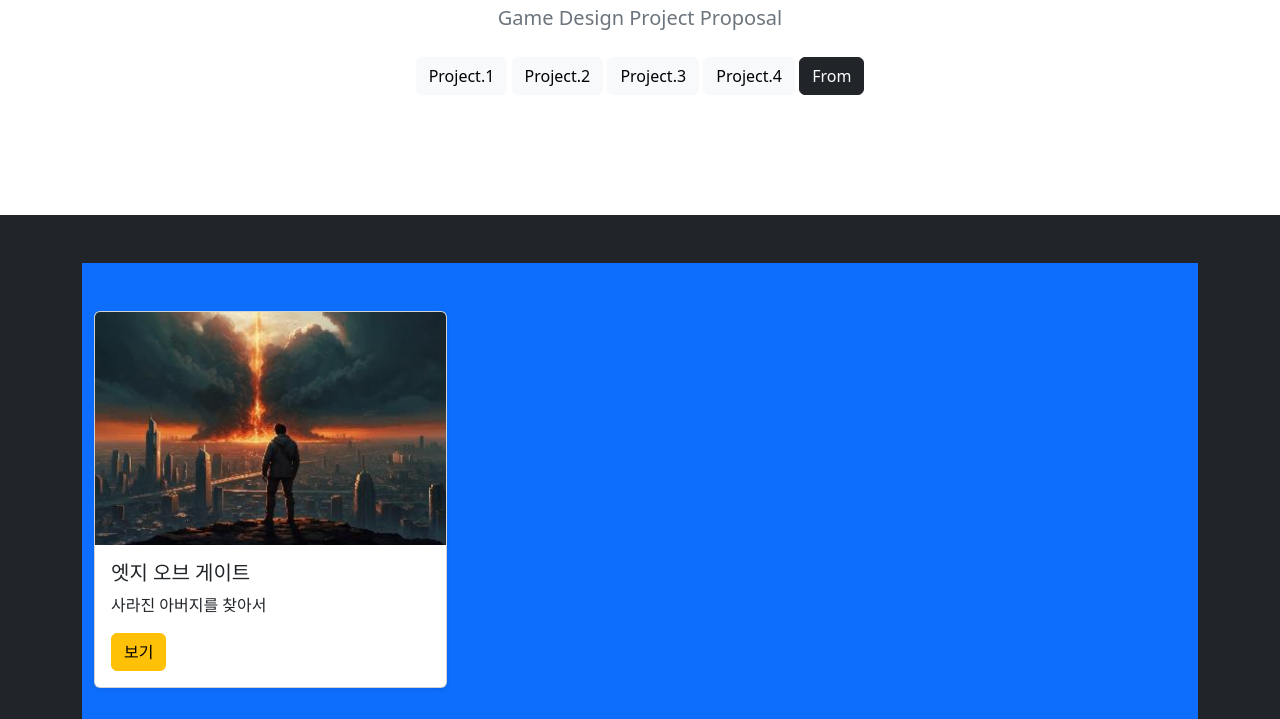
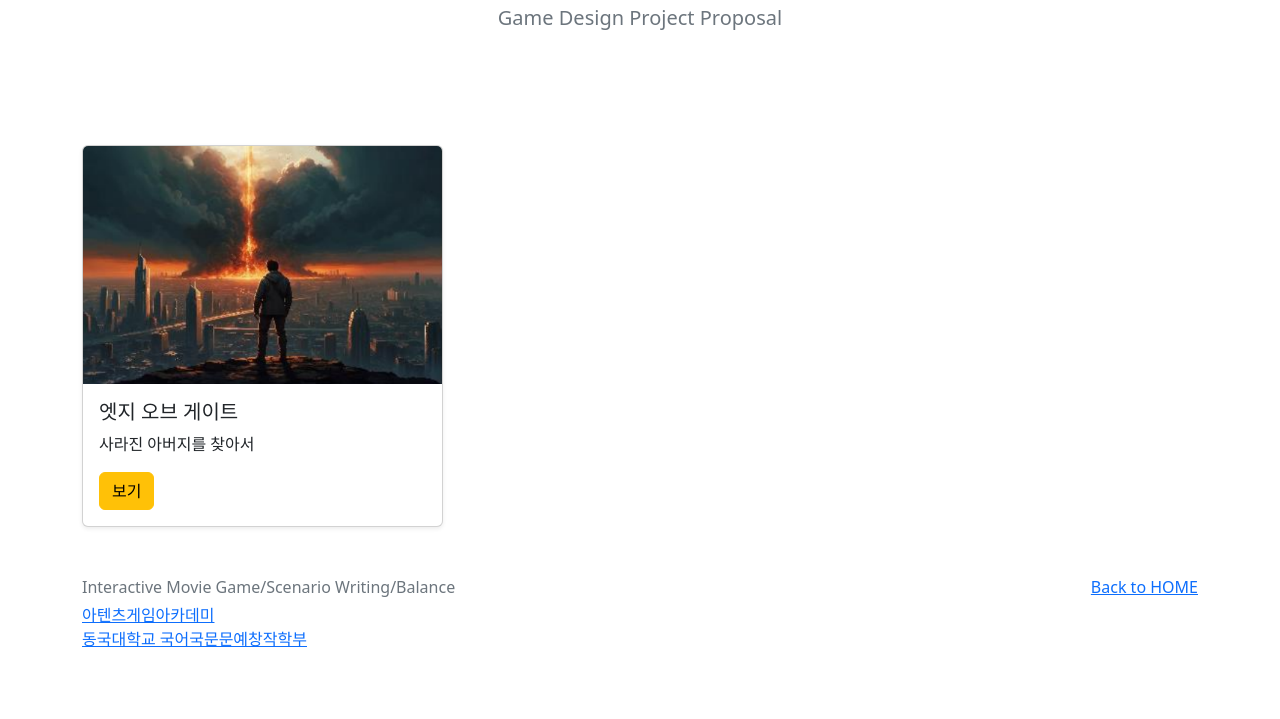
Before and after one commit to YOONNANA/YOON_FIRSTPAGE, a plain HTML site: page pages/mainpage.html in a window 1280 px wide. Shown: the part 301-1020 px from the top of the page. Drawn offline with nearby package versions, Linux system fonts and the light colour scheme; files that its build step writes are made by us from their sources.

Commit message:
Add files via upload

```diff
--- a/pages/mainpage.html
+++ b/pages/mainpage.html
@@ -138,23 +138,12 @@
           <h1 class="fw-light">Interactive Movie Game/Scenario Writing/Balance</h1>
           <p class="lead text-muted">Game Design Project Proposal</p>
           <p>
-            <a href="/pages/sub01.html" class="btn btn-light my-2">Project.1</a>
-            <a href="/pages/sub02.html" class="btn btn-light my-2">Project.2</a>
-            <a href="/pages/sub03.html" class="btn btn-light my-2">Project.3</a>
-            <a href="/pages/sub04.html" class="btn btn-light my-2">Project.4</a>
-            <a href="https://atentsgame.com/" class="btn btn-dark my-2">From</a>
+
           </p>
         </div>
       </div>
     </section>
-
-    <div class="album py-5 bg-dark">
-      <div class="container">
-
           <!-- 캐로셀 테스트 -->
-
-            <div class="carousel-inner">
-              <div class="album py-5 bg-primary">
                 <div class="container">
                   <div class="row row-cols-1 row-cols-sm-2 row-cols-md-3 g-3">
                     <div class="col">
@@ -163,7 +152,7 @@
                         <div class="card-body">
                           <h5 class="card-title">엣지 오브 게이트</h5>
                           <p class="card-text">사라진 아버지를 찾아서</p>
-                          <a href="/pages/page01.html" class="btn btn-warning">보기</a>
+                          <a href="/pages/sub01.html" class="btn btn-warning">보기</a>
                         </div>
                       </div>
                     </div>
@@ -264,7 +253,6 @@
             </div>
           </div> -->
 
-      </div>
     </div>
 
   </main>
@@ -276,6 +264,7 @@
       </p>
       <p class="mb-1">Interactive Movie Game/Scenario Writing/Balance</p>
       <p class="mb-0"><a href="https://atentsgame.com">아텐츠게임아카데미</a> </p>
+      <p class="mb-0"><a href="https://kor-cre.dongguk.edu/main">동국대학교 국어국문문예창작학부</a> </p>
     </div>
   </footer>
 
```
Also changed, not shown: index.html (+4 -4 lines), pages/sub01.html (+3 -3 lines).
